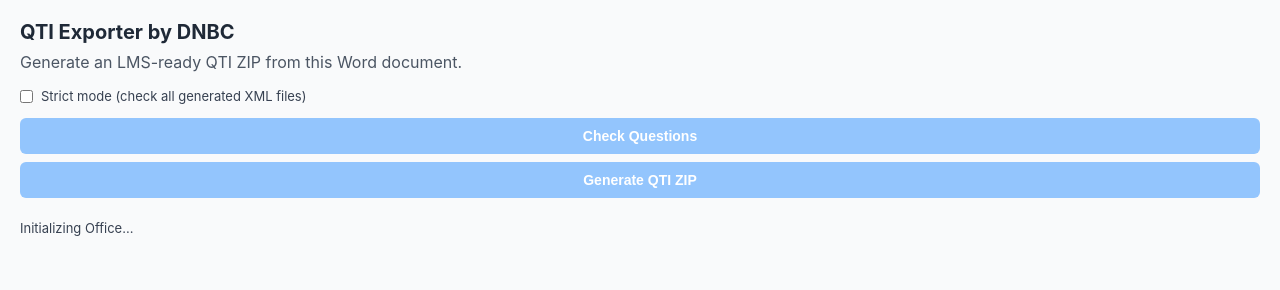
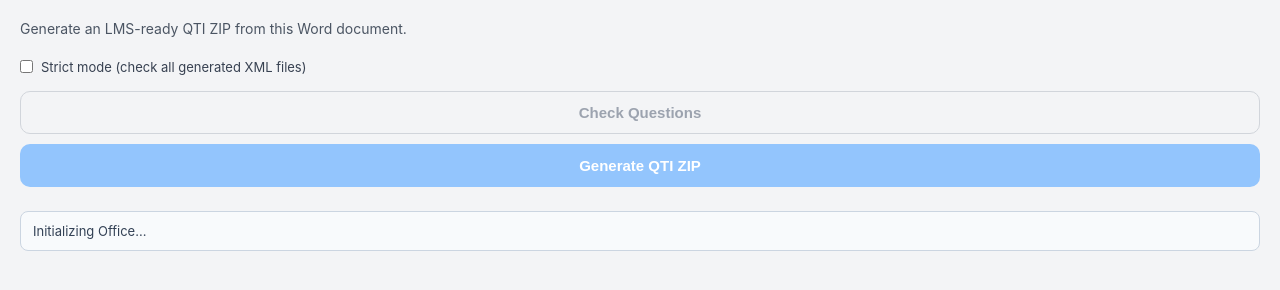
Before and after one commit to dnbc-edu/qti-word-addin, a website: page addin/taskpane.html in a window 1280 px wide. Drawn offline with Linux system fonts and the light colour scheme; a script that the page names is missing.

Commit message:
ui: refresh taskpane layout and status states

```diff
--- a/addin/taskpane.css
+++ b/addin/taskpane.css
@@ -2,20 +2,17 @@
   font-family: -apple-system, BlinkMacSystemFont, 'Segoe UI', sans-serif;
   margin: 0;
   color: #1f2937;
-  background: #f9fafb;
+  background: #f3f4f6;
 }
 
 .container {
   padding: 20px;
 }
 
-h1 {
-  font-size: 20px;
-  margin: 0 0 8px;
-}
-
 .subtitle {
-  margin: 0 0 16px;
+  margin: 0 0 20px;
+  font-size: 14px;
+  line-height: 1.35;
   color: #4b5563;
 }
 
@@ -23,7 +20,7 @@
   display: flex;
   gap: 8px;
   align-items: center;
-  margin-bottom: 14px;
+  margin-bottom: 16px;
   font-size: 13px;
   color: #374151;
 }
@@ -34,29 +31,56 @@
 
 button {
   width: 100%;
-  border: none;
-  border-radius: 6px;
-  padding: 10px 12px;
-  font-size: 14px;
+  border: 1px solid transparent;
+  border-radius: 10px;
+  padding: 12px 14px;
+  font-size: 15px;
   font-weight: 600;
   background: #2563eb;
   color: #ffffff;
   cursor: pointer;
-  margin-bottom: 8px;
+  margin-bottom: 10px;
 }
 
 .secondary-button {
-  background: #374151;
+  background: #ffffff;
+  color: #374151;
+  border-color: #9ca3af;
 }
 
 button[disabled] {
   background: #93c5fd;
+  border-color: transparent;
+  color: #ffffff;
   cursor: default;
+}
+
+.secondary-button[disabled] {
+  background: #f3f4f6;
+  border-color: #d1d5db;
+  color: #9ca3af;
 }
 
 .status {
   margin-top: 14px;
   font-size: 13px;
-  color: #374151;
+  line-height: 1.4;
+  padding: 10px 12px;
+  border-radius: 8px;
+  border: 1px solid #cbd5e1;
+  background: #f8fafc;
+  color: #334155;
   white-space: pre-line;
 }
+
+.status-success {
+  border-color: #86efac;
+  background: #f0fdf4;
+  color: #166534;
+}
+
+.status-error {
+  border-color: #fecaca;
+  background: #fef2f2;
+  color: #b91c1c;
+}
--- a/addin/taskpane.html
+++ b/addin/taskpane.html
@@ -4,12 +4,11 @@
     <meta charset="UTF-8" />
     <meta name="viewport" content="width=device-width, initial-scale=1.0" />
     <title>QTI Exporter by DNBC</title>
-    <link rel="stylesheet" href="./taskpane.css?v=20260314-10" />
+    <link rel="stylesheet" href="./taskpane.css?v=20260315-2" />
     <script src="https://appsforoffice.microsoft.com/lib/1/hosted/office.js"></script>
   </head>
   <body>
     <main class="container">
-      <h1>QTI Exporter by DNBC</h1>
       <p class="subtitle">Generate an LMS-ready QTI ZIP from this Word document.</p>
       <label class="option" for="strictModeToggle">
         <input id="strictModeToggle" type="checkbox" />
@@ -19,6 +18,6 @@
       <button id="generateButton" disabled>Generate QTI ZIP</button>
       <p id="status" class="status">Initializing Office...</p>
     </main>
-    <script type="module" src="./taskpane.js?v=20260314-10"></script>
+    <script type="module" src="./taskpane.js?v=20260315-2"></script>
   </body>
 </html>
--- a/addin/taskpane.js
+++ b/addin/taskpane.js
@@ -11,6 +11,18 @@
 
 function setStatus(message) {
   statusNode.textContent = message;
+
+  const normalizedMessage = (message || '').toLowerCase();
+  statusNode.classList.remove('status-success', 'status-error');
+
+  if (normalizedMessage.startsWith('error:')) {
+    statusNode.classList.add('status-error');
+    return;
+  }
+
+  if (normalizedMessage.startsWith('check passed') || normalizedMessage.startsWith('done')) {
+    statusNode.classList.add('status-success');
+  }
 }
 
 function toSafeFilename(value) {
```
